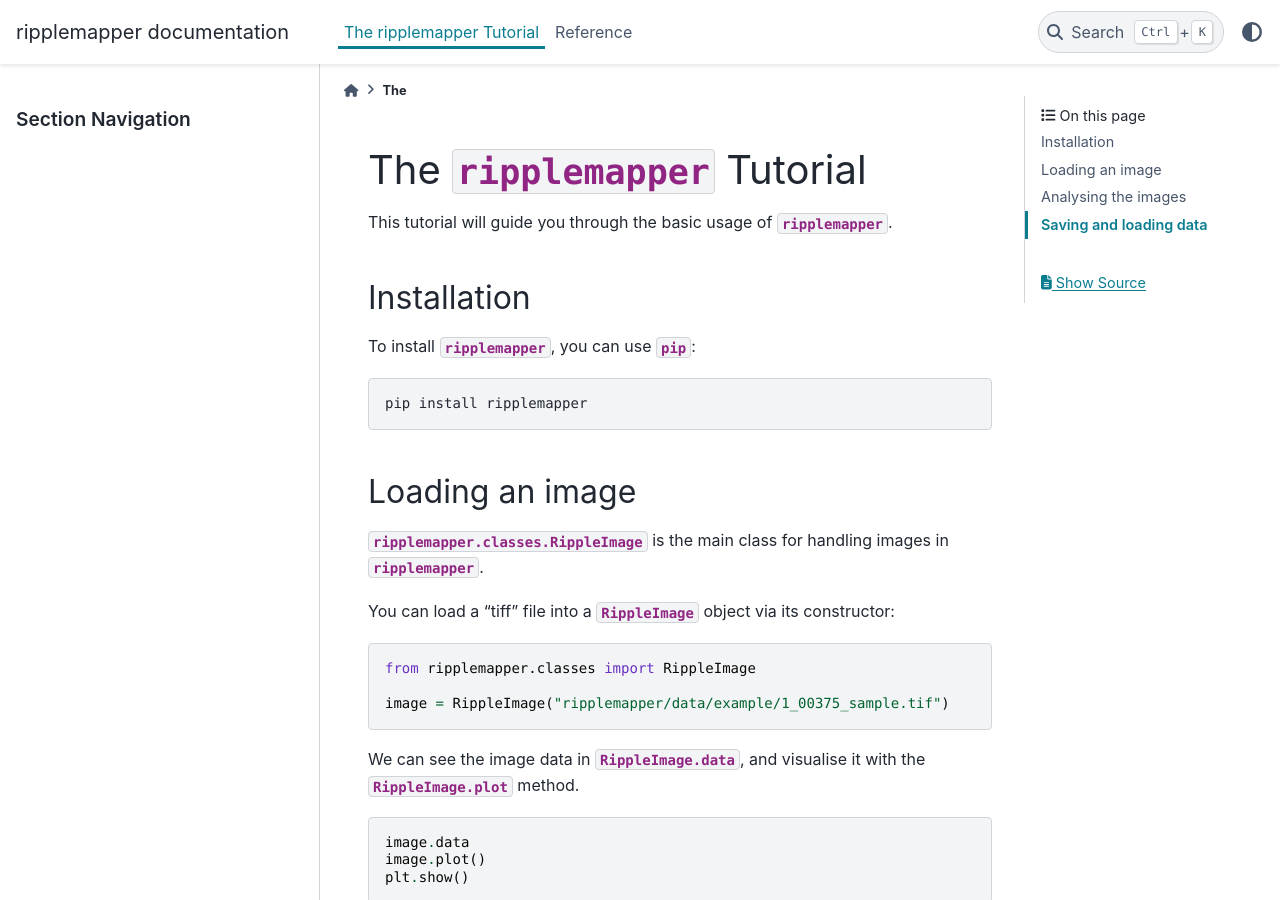
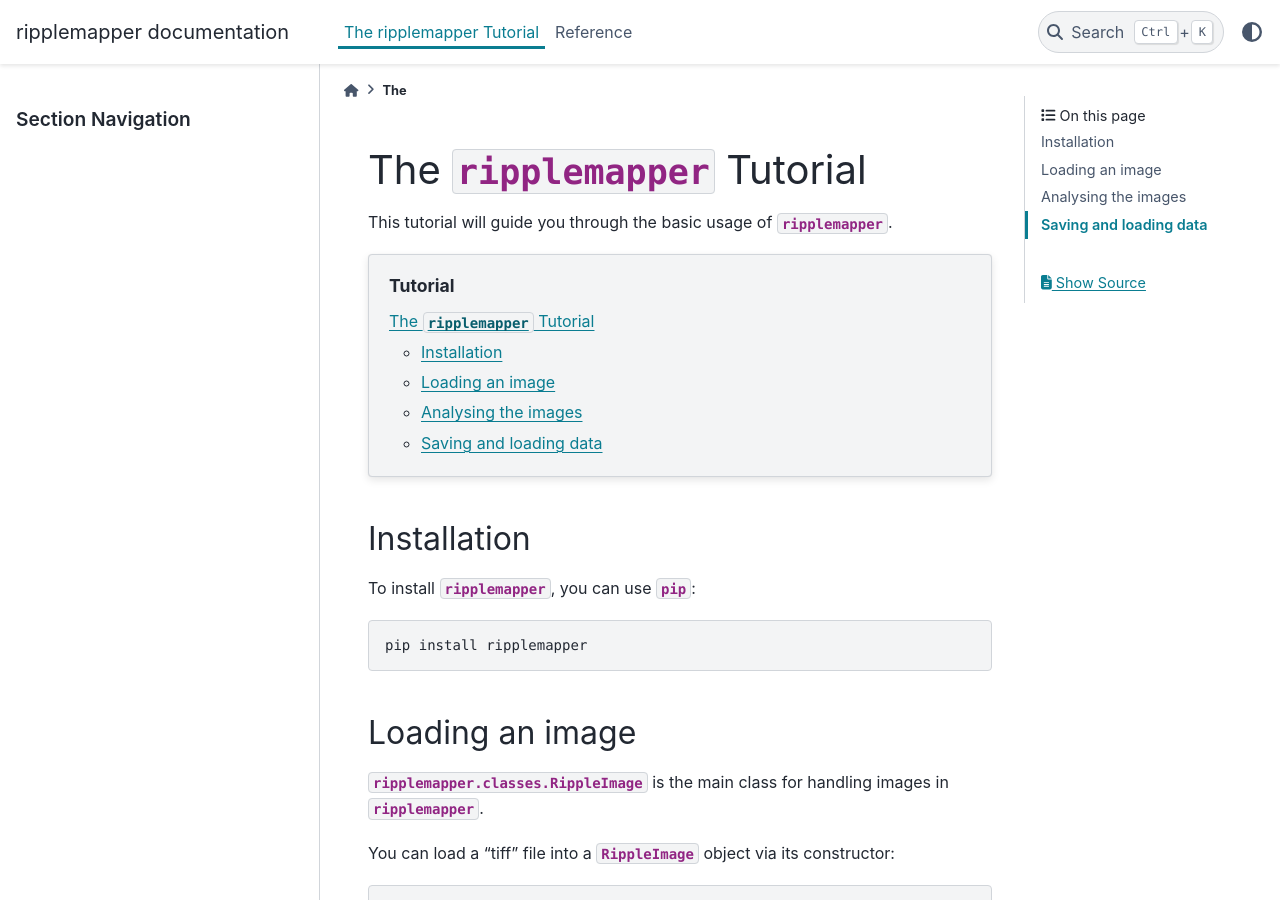
Before and after one commit to alasdairwilson/ripplemapper, a Sphinx documentation site: the page built from docs/tutorial/index.rst, in a window 1280 px wide and 900 px high. Built offline with Sphinx 7.4.7 and the PyData theme 0.15.4, drawn with Linux system fonts in a browser that asks for light colours; pages that are not in the unit, such as notebooks, are missing from menus; the version number could not be read and is left out.

Commit message:
added tutorial toc

```diff
--- a/docs/tutorial/index.rst
+++ b/docs/tutorial/index.rst
@@ -5,6 +5,10 @@ The `ripplemapper` Tutorial
 ============================
 
 This tutorial will guide you through the basic usage of `ripplemapper`.
+
+.. contents:: Tutorial
+    :depth: 2
+    :backlinks: none
 
 Installation
 ************
```
